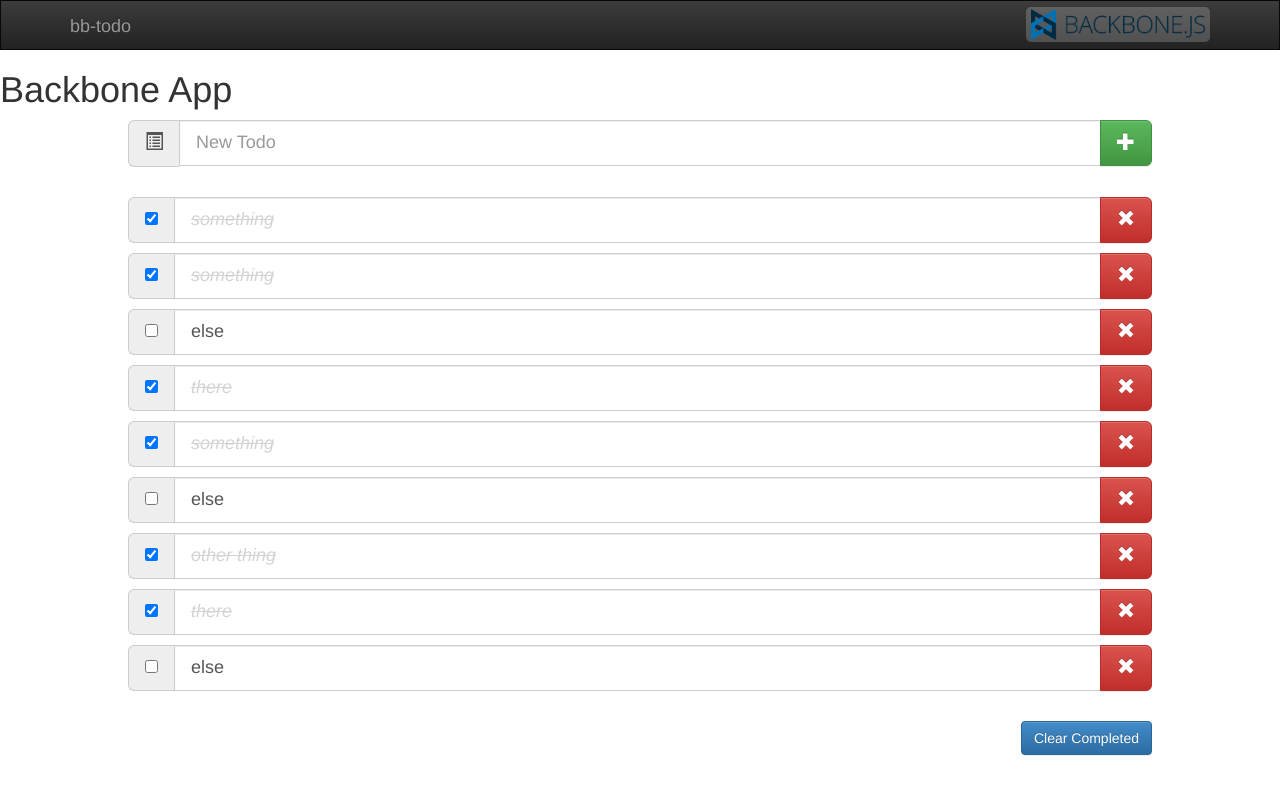
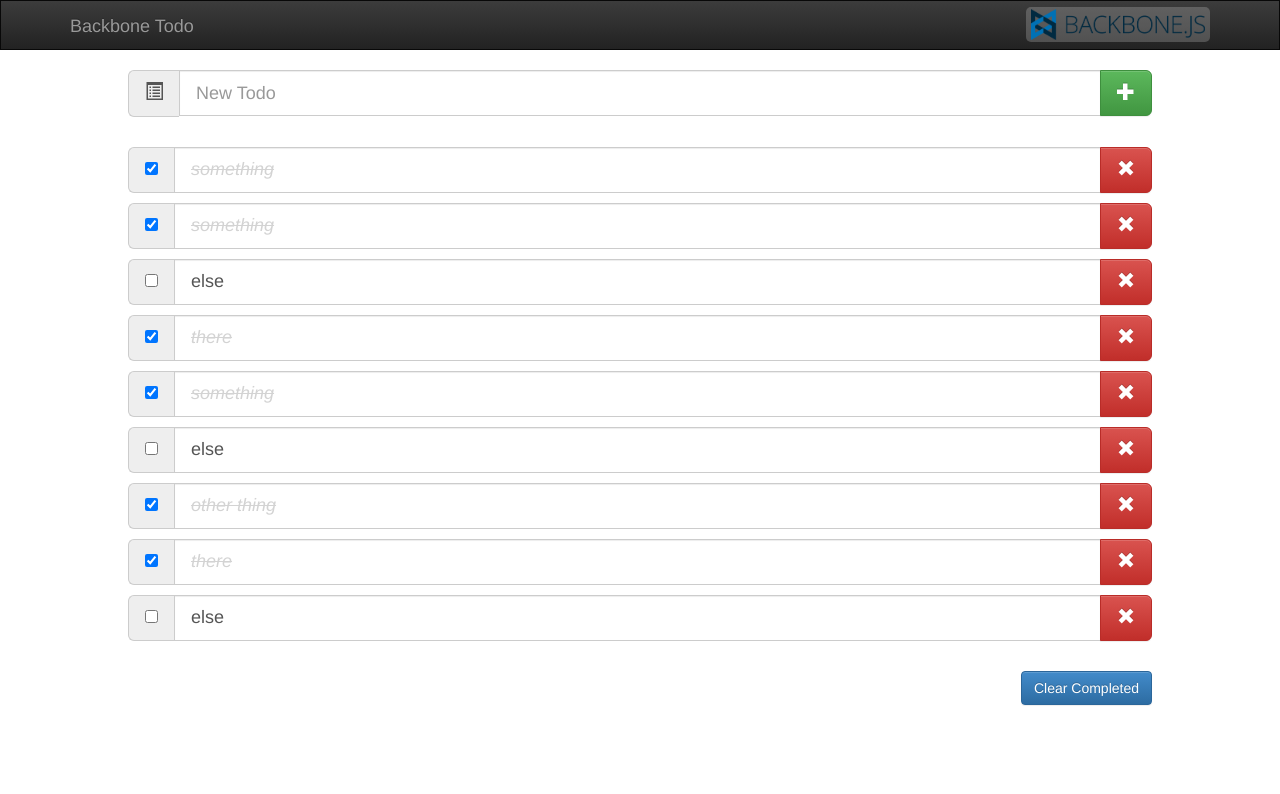
Before and after one commit to kevgathuku/backbone-todo, a website: page index.html in a window 1280 px wide. Drawn offline with nearby package versions, Linux system fonts and the light colour scheme.

Commit message:
Move title to Navbar

```diff
--- a/index.html
+++ b/index.html
@@ -14,13 +14,12 @@
 <body>
   <div class="navbar navbar-inverse" role="navigation">
     <div class="container">
-      <a class="navbar-brand" href="#">bb-todo</a>
+      <a class="navbar-brand" href="#">Backbone Todo</a>
       <a class="navbar-right navbar-img" href="#"><img src="img/backbone.png" alt=""></a>
     </div>
   </div>
 
   <section>
-    <h1>Backbone App</h1>
     <div class="outer-container">
 
       <div class="add-todo-group input-group input-group-lg">
```
